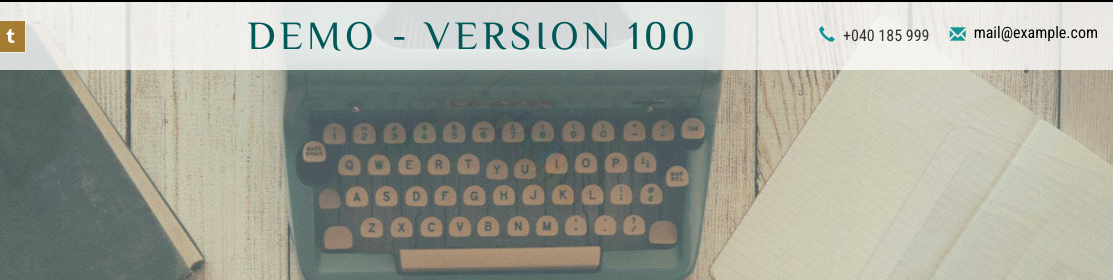
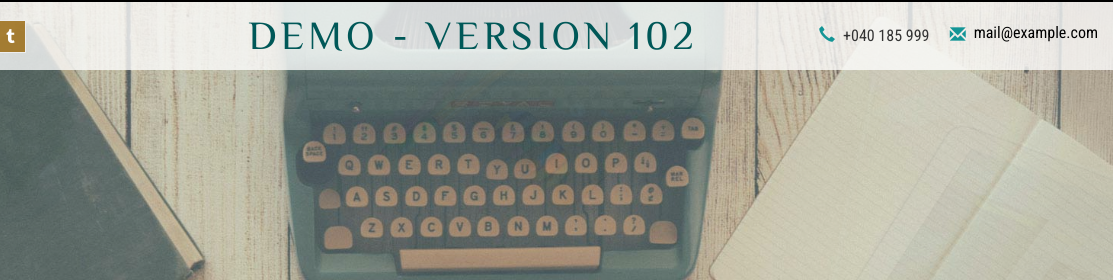
Before and after one commit to joechiang-ecv/ebdemo, a plain HTML site: page index.html in a window 1280 px wide. Shown: the top 280 px of the page, 167-1280 px from the left. Drawn offline with nearby package versions, Linux system fonts and the light colour scheme.

Commit message:
test 102

```diff
--- a/index.html
+++ b/index.html
@@ -77,7 +77,7 @@
 					</ul>
 				</div>
 				<div class="logo text-center">
-					<h1><a href="index.html">Demo - Version 100</a></h1>
+					<h1><a href="index.html">Demo - Version 102</a></h1>
 				</div>
 				<div class="clearfix"></div>
 			</div>
```
